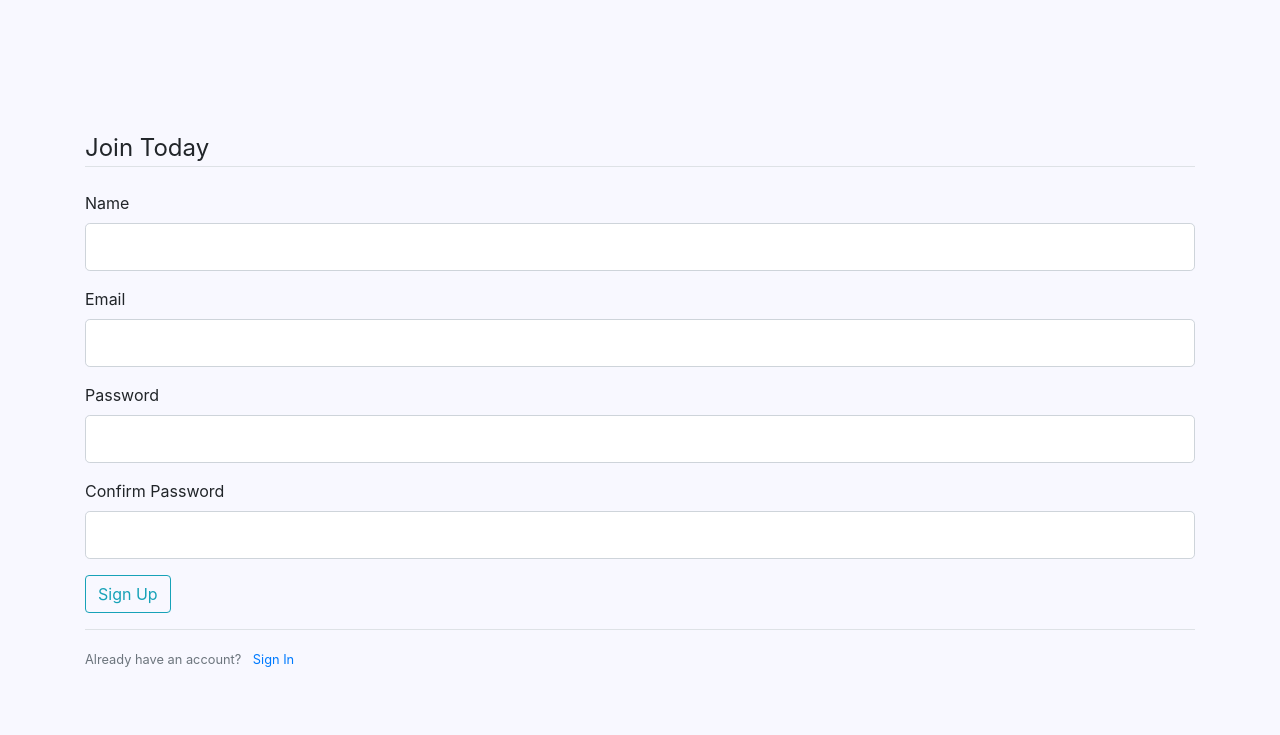
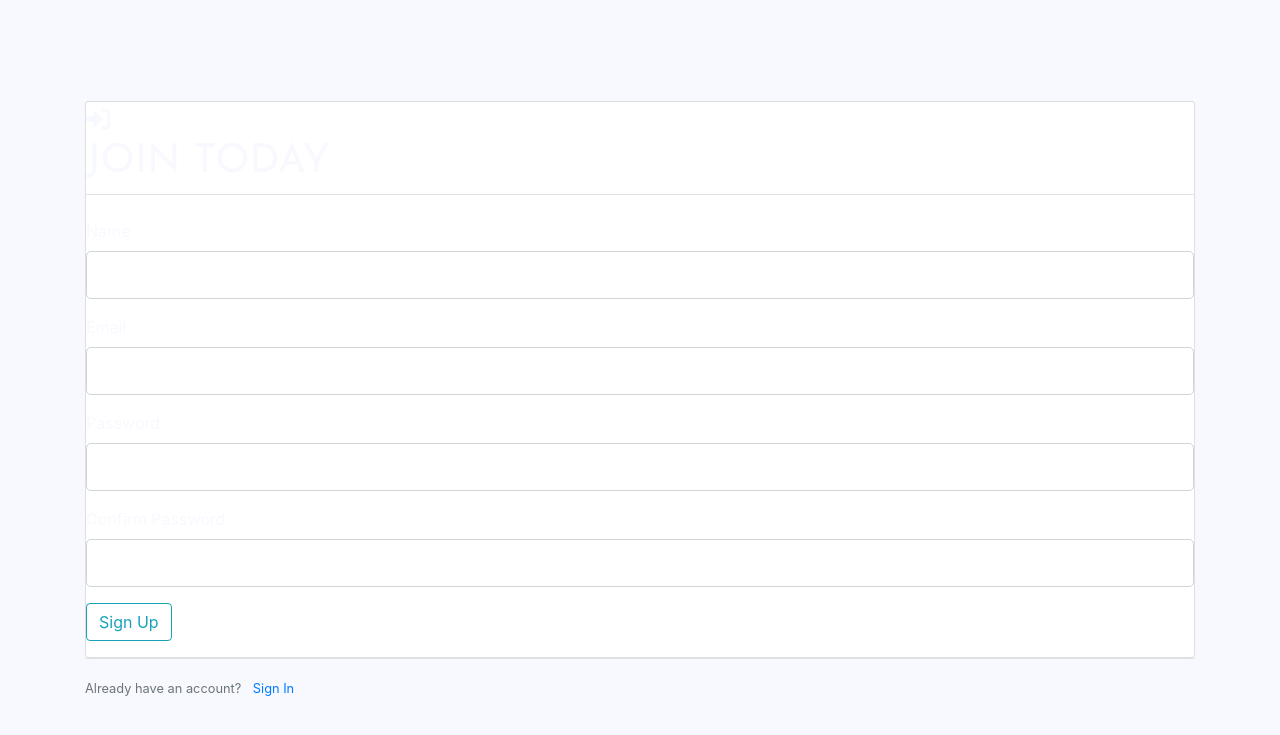
Before and after one commit to Tuncarrot/fitness_app_python, a Flask app: page /register in a window 1280 px wide. Shown: the top 735 px of the page. Run offline with Flask 2, Linux system fonts and the light colour scheme; some libraries are stand-ins or nearby versions.

Commit message:
:lipstick: add new form layout

```diff
--- a/fitnessAppFlask/templates/register.html
+++ b/fitnessAppFlask/templates/register.html
@@ -1,12 +1,12 @@
 {% extends "layouts.html" %}
 {% block content %}
-    <div>
+    <div class="card card-form-format">
         <form method="POST" action="">
             {{ form.hidden_tag() }}
             <fieldset="form-group">
-                <legend class="border-bottom mb-4">Join Today</legend>
+                <legend class="border-bottom mb-4"><i class="fas fa-sign-in-alt site-font-colour"></i><h1 class="header-font site-font-colour">Join Today</h1></legend>
                 <div class="form-group">
-                    {{ form.name.label(class="form-control-label") }}
+                    {{ form.name.label(class="form-control-label site-font-colour") }}
 
                     {% if form.name.errors %}
                         {{ form.name(class="form-control form-control-lg is-invalid") }}
@@ -16,11 +16,11 @@
                             {% endfor %}
                         </div>
                     {% else %}
-                        {{ form.name(class="form-control form-control-lg") }}
+                        {{ form.name(class="form-control form-control-lg login-colour") }}
                     {% endif %}
                 </div>
                 <div class="form-group">
-                    {{ form.email.label(class="form-control-label") }}
+                    {{ form.email.label(class="form-control-label site-font-colour") }}
 
                     {% if form.email.errors %}
                         {{ form.email(class="form-control form-control-lg is-invalid") }}
@@ -35,7 +35,7 @@
 
                 </div>
                 <div class="form-group">
-                    {{ form.password.label(class="form-control-label") }}
+                    {{ form.password.label(class="form-control-label site-font-colour") }}
 
                     {% if form.password.errors %}
                         {{ form.password(class="form-control form-control-lg is-invalid") }}
@@ -49,7 +49,7 @@
                     {% endif %}
                 </div>
                 <div class="form-group">
-                    {{ form.confirm_password.label(class="form-control-label") }}
+                    {{ form.confirm_password.label(class="form-control-label site-font-colour") }}
 
                     {% if form.confirm_password.errors %}
                     {{ form.confirm_password(class="form-control form-control-lg is-invalid") }}
```
Also changed, not shown: fitnessAppFlask/templates/login.html (+8 -7 lines).
